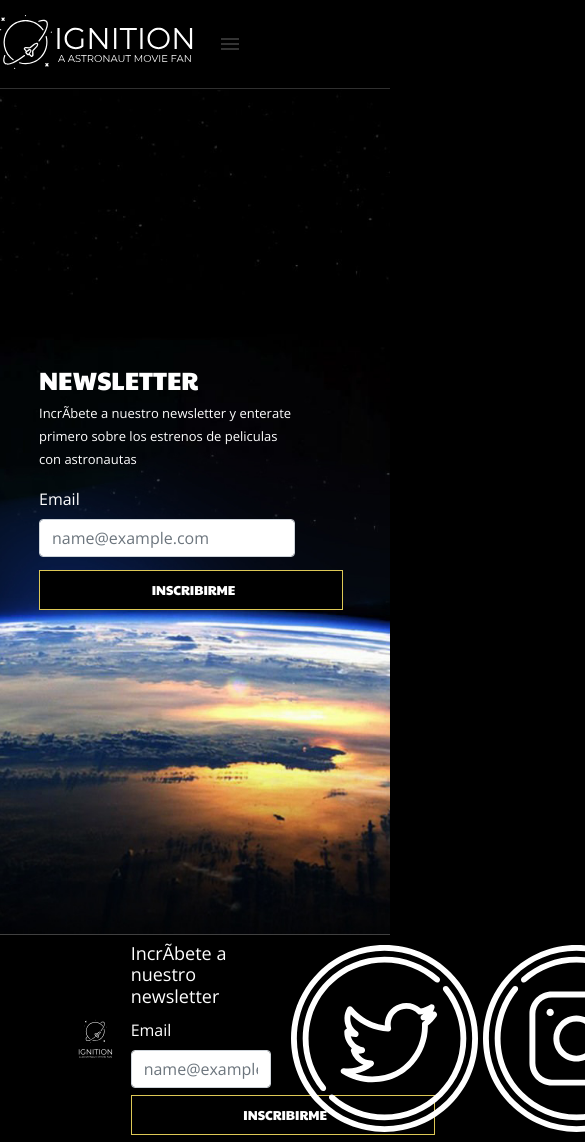
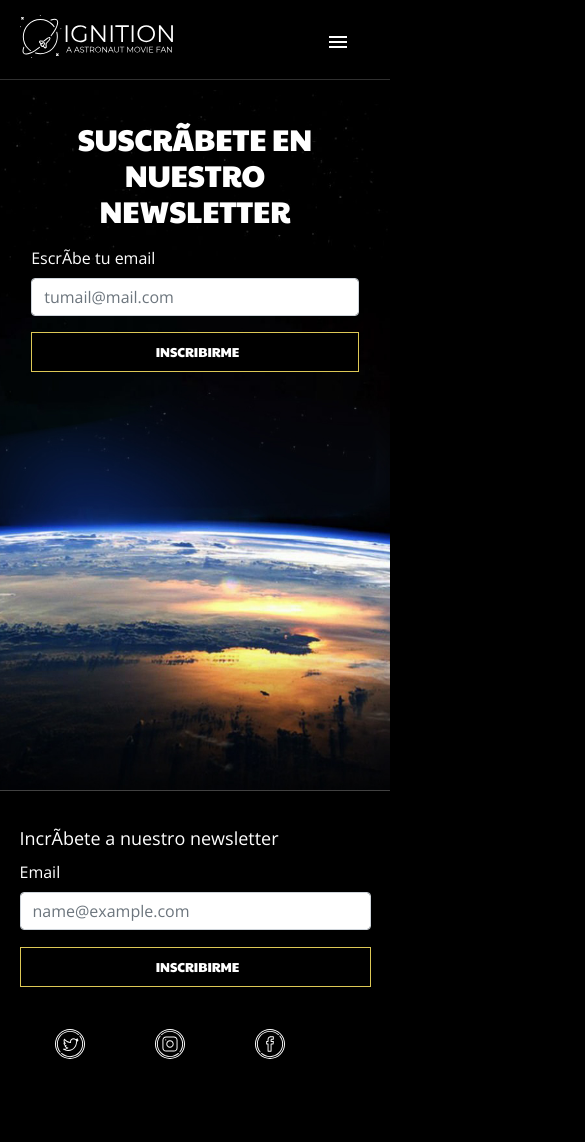
Before and after one commit to pilyclix/ignition, a plain HTML site: page newsletter.html in a window 390 px wide. Shown: the top 1142 px of the page, 585 px wide, since content can reach past the window. After the commit the page ends 1114 px from the top, so only its background shows below. Drawn offline with nearby package versions, Linux system fonts and the light colour scheme.

Commit message:
:rocket: Final changes

```diff
--- a/css/estilos.scss
+++ b/css/estilos.scss
@@ -60,13 +60,14 @@ $close: url(../resources/icon-close.svg);
 .header .menu-icon {
   cursor: pointer;
   display: inline-block;
-  padding: 28px 20px;
+  padding: 15px 20px;
   position: relative;
   user-select: none;
+  margin-left: 32%;
 }
 
 .header .menu-icon .navicon {
-  background: #333;
+  background: #fff;
   display: block;
   height: 2px;
   position: relative;
@@ -76,7 +77,7 @@ $close: url(../resources/icon-close.svg);
 
 .header .menu-icon .navicon:before,
 .header .menu-icon .navicon:after {
-  background: #333;
+  background: #fff;
   content: "";
   display: block;
   height: 100%;
@@ -265,6 +266,24 @@ section {
 
 /**RESPONSIVE**/
 @media only screen and (max-width: 600px) {
+  .header {
+    display: block;
+  }
+  header .logo {
+    width: 40% !important;
+    margin-left: 5%;
+  }
+  header ::after,
+  ::before {
+    box-sizing: content-box;
+  }
+}
+.header li a {
+  padding: 5%;
+}
+.header li img {
+  display: none;
+}
 section {
   min-height: 100vh;
   width: 100%;
@@ -307,8 +326,40 @@ section {
   width: 19rem;
   justify-content: center;
 }
+.modal-content {
+  width: 22.4em !important;
+}
+.modal-body iframe {
+  width: 22.4em !important;
+}
+footer {
+  flex-direction: column !important;
+  padding: 5% !important;
+  align-items: center;
+}
+footer .logo {
+  display: none;
+}
+footer .form {
+  width: 100% !important;
+  margin-top: 5% !important;
 }
 
+footer .ssmm {
+  width: 100% !important;
+  margin-top: 2% !important;
+}
+.hide {
+  display: none !important;
+}
+.suscribe {
+  display: block !important;
+}
+.item_2 {
+  width: 100% !important;
+}
+
+/**END RESPONSIVE**/
 .scroll-down {
   height: 50px;
   width: 30px;
@@ -446,8 +497,10 @@ iframe {
 .modal-body {
   padding: 0;
 }
-
-.btn-close {
+button .btn-close1 {
+  background-color: black !important;
+}
+.btn-close1 {
   background-image: $close no-repeat;
   width: 25px;
   height: 25px;
@@ -546,12 +599,41 @@ iframe {
   border: 1px solid rgb(178 178 178 / 20%);
 }
 
+.suscribe {
+  display: flex;
+  flex-direction: row;
+  align-items: center;
+  justify-content: space-between;
+  padding: 8%;
+}
+
+.item_1 {
+  width: 33%;
+}
+.item_1 img {
+  width: 100%;
+}
+.item_2 {
+  width: 30%;
+}
+
+.item_3 {
+  width: 33%;
+}
+.item_3 img {
+  width: 50%;
+}
+
 footer {
   display: flex;
   padding: 2% 20%;
   border-top: solid 1px #414141;
   flex-direction: row;
   justify-content: space-between;
+}
+footer .botonera__btn,
+.suscribe .botonera__btn {
+  width: 100%;
 }
 
 footer .logo {
--- a/newsletter.html
+++ b/newsletter.html
@@ -58,7 +58,7 @@
   <body>
     <header class="header">
       <a href="index.html">
-        <img alt="ignition" src="resources/logo-ignition.svg" alt="Ignition"
+        <img alt="ignition" class="logo" src="resources/logo-ignition.svg" alt="Ignition"
       /></a>
       <input class="menu-btn" type="checkbox" id="menu-btn" />
       <label class="menu-icon" for="menu-btn"
@@ -96,42 +96,40 @@
       </ul>
     </header>
 
-    <section class="banner">
     <div class="container">
-        <div class="row">
-          <div class="col-sm"></div>
-          <div class="col-10">
-            <h2>Newsletter</h2>
-            <p>
-              Incríbete a nuestro newsletter y enterate primero sobre los
-              estrenos de peliculas con astronautas
-            </p>
-            <form>
-              <div class="mb-5">
+      <div class="banner">
+        <!---------->
+        <div class="suscribe">
+          <div class="item_1 hide">
+            <img src="resources/saturn.png" />
+          </div>
+          <div class="item_2">
+            <h1>Suscríbete en nuestro newsletter</h1>
+            <div class="mb-3">
               <label for="exampleFormControlInput1" class="form-label"
-                  >Email</label
+                >Escríbe tu email</label
               >
               <input
                 type="email"
                 class="form-control"
                 id="exampleFormControlInput1"
-                  placeholder="name@example.com"
+                placeholder="tumail@mail.com"
               />
-                <div class="botonera__btn--blue">
+            </div>
             <button type="button" class="botonera__btn botonera__btn--yellow">
               <a>inscribirme</a>
             </button>
           </div>
+          <div class="item_3 hide>
+            <img src="resources/planet.png" />
           </div>
         </div>
-            </form>
-          </div>
-          <div class="col-sm"></div>
+        <!-------->
       </div>
     </div>
-    </section>
+
     <footer>
-      <img class="logo" src="/resources/logo-ignition2.svg" />
+      <img alt="Ignition" class="logo" src="resources/logo-ignition2.svg" />
       <div class="form">
         <h3>Incríbete a nuestro newsletter</h3>
         <form>
@@ -151,9 +149,9 @@
         </form>
       </div>
       <div class="ssmm">
-        <img src="/resources/icon-twitter.svg">
-        <img src="/resources/icon-instagram.svg" />
-        <img src="/resources/icon-facebook.svg" />
+        <img alt="Siguenos en twitter" src="resources/icon-twitter.svg" />
+        <img alt="Siguenos en instagram" src="resources/icon-instagram.svg" />
+        <img alt="Siguenos en facebook" src="resources/icon-facebook.svg" />
       </div>
     </footer>
   </body>
```
Also changed, not shown: directores.html (+1 -1 lines), index.html (+8 -4 lines), css/estilos.css, resources/icon-close.svg, 2 other files. Lines whose indentation alone changed are shown as unchanged.
